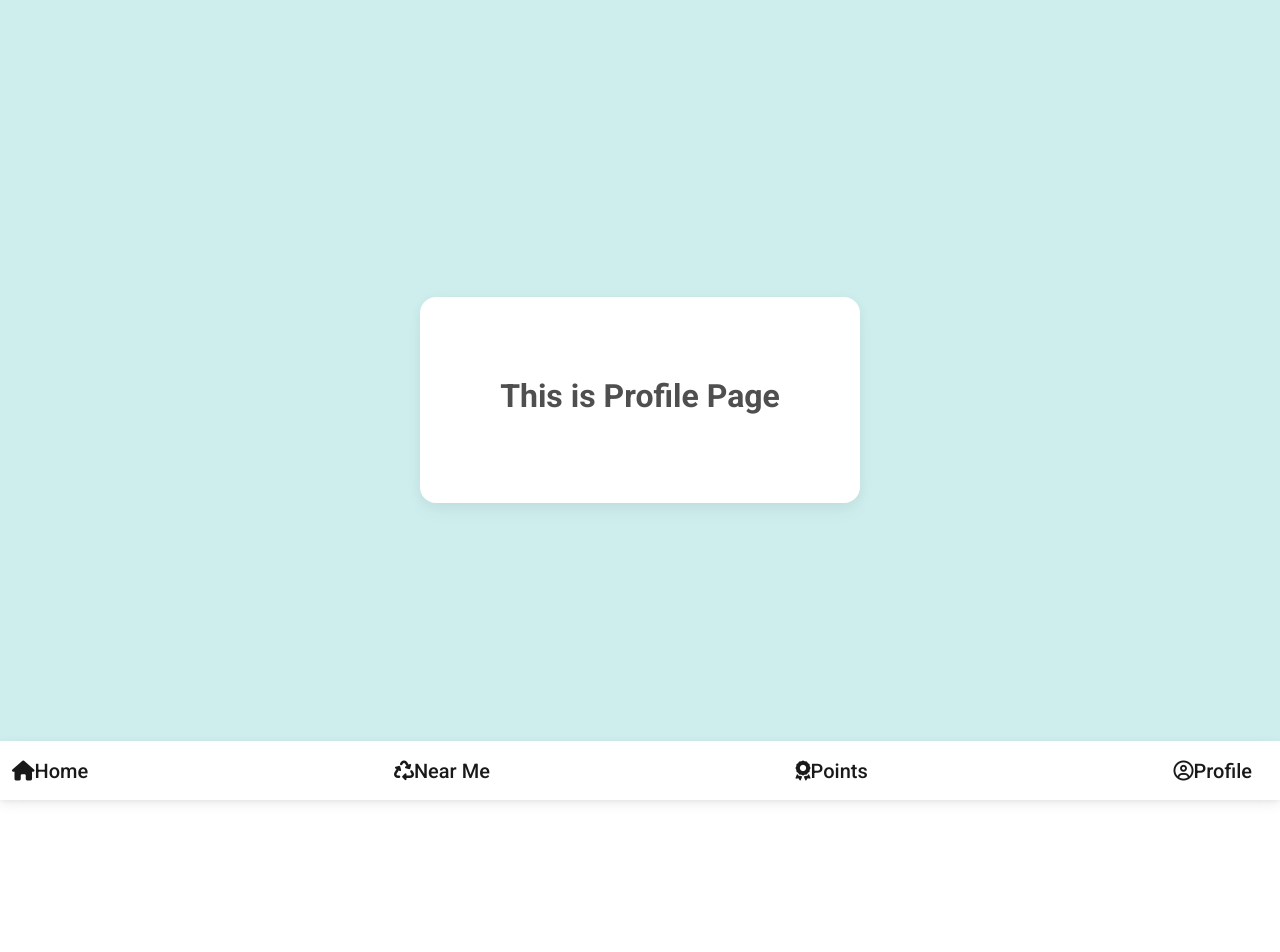
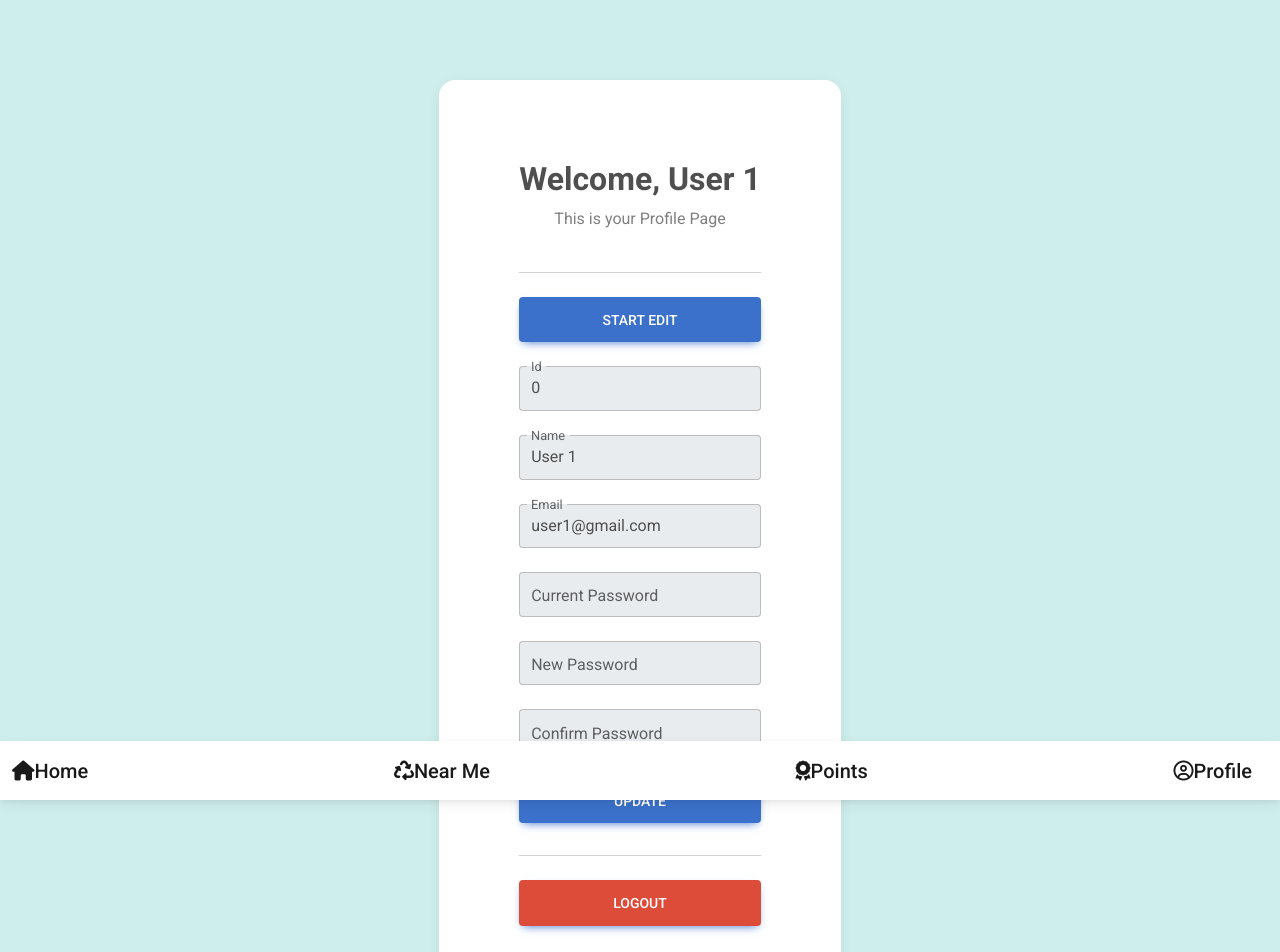
Before and after one commit to dthx2710/csc2012-t12, a React (Vite) app in the folder frontend/: page /profile in a window 1280 px wide. Shown: the top 952 px of the page. Before the commit the page ends 800 px from the top, so only its background shows below. Built offline with nearby package versions, Linux system fonts and the light colour scheme.

Commit message:
simple profile page & logout done

```diff
--- a/frontend/package.json
+++ b/frontend/package.json
@@ -10,6 +10,7 @@
   },
   "dependencies": {
     "@fortawesome/fontawesome-free": "^6.3.0",
+    "axios": "^1.3.4",
     "leaflet": "^1.9.3",
     "mdb-react-ui-kit": "^5.1.0",
     "react": "^18.2.0",
--- a/frontend/src/data/Users.json
+++ b/frontend/src/data/Users.json
@@ -3,14 +3,16 @@
     {
       "id": 0,
       "username": "user1@gmail.com",
-      "password": "password123",
-      "name": "User 1"
+      "password": "asdasd",
+      "name": "User 1",
+      "login": true
     },
     {
       "id": 1,
       "username": "user2@gmail.com",
       "password": "password234",
-      "name": "User 2"
+      "name": "User 2",
+      "login": false
     }
   ]
 }
--- a/frontend/src/routes/Login/Login.jsx
+++ b/frontend/src/routes/Login/Login.jsx
@@ -19,46 +19,38 @@ import userData from '../../data/Users.json'
 
 function Login() {
   const navigate = useNavigate();
-  const [data, setData] = useState([]);
   const [username, setUsername] = useState("");
   const [password, setPassword] = useState("");
-  const [authenticated, setAuthenticated] = useState(localStorage.getItem(localStorage.getItem("authenticated") || false));
 
-  /*
-  const users = [
-    {
-      username: '',
-      password: ''
-    },
-    {
-      username: 'user1@gmail.com',
-      password: 'password123'
-    },
-    {
-      username: 'user2@gmail.com',
-      password: 'password234'
-    },
-  ];*/
-
-  /*
-  const handleSubmit = (e) => {
-    e.preventDefault()
-    const acc = users.find((user) => user.username === username);
-    if (acc && acc.password === password) {
-      setAuthenticated(true)
-      localStorage.setItem('authenticated', true);
-      navigate('/home', { replace: true });
-    }
-  }*/
+  //const fs = require('fs'); // Import the File System module
+  //const users = require('../../data/Users.json');
 
   const handleSubmit = (e) => {
     e.preventDefault()
-    function checkCredentials(username, password){
-      const user = userData.userData.find(user => user.username === username && user.password === password);
-      if (user) {
-        setAuthenticated(true)
-        localStorage.setItem('authenticated', true);
-        navigate('/home', { replace: true });
+    function checkCredentials(username, password) {
+      const currentUser = userData.userData.find(user => user.username === username && user.password === password);
+      if (currentUser) {
+        alert('User logged in successfully.');
+
+        /*
+        axios.put("http://localhost:3001/userData/" + currentUser.id, {
+          id: currentUser.id,
+          username: currentUser.username,
+          password: currentUser.password,
+          name: currentUser.name,
+          login: true,
+        }).then((response) => {
+          console.log(response.status, response.data.token);
+        }).catch((error) => {
+          console.error(error);
+        });*/
+
+        // Navigate to homepage
+        window.location.href = "/Home";
+        //navigate('/home', { replace: true });
+      } else {
+        // Show an error message if the email and password do not match any user
+        alert("Invalid email or password. Please try again.");
       }
     }
     checkCredentials(username, password);
--- a/frontend/src/routes/Profile/Profile.jsx
+++ b/frontend/src/routes/Profile/Profile.jsx
@@ -1,7 +1,8 @@
 import 'mdb-react-ui-kit/dist/css/mdb.min.css';
 import "@fortawesome/fontawesome-free/css/all.min.css";
-import { Link } from "react-router-dom";
-import React, { useState } from 'react';
+import { Link, Routes, Route, useNavigate } from 'react-router-dom';
+import axios from "axios";
+import React, { useState, useEffect } from 'react';
 import {
   MDBNavbar,
   MDBContainer,
@@ -11,12 +12,122 @@ import {
   MDBRow,
   MDBCol,
   MDBCard,
-  MDBCardBody
+  MDBCardBody,
+  MDBInput,
+  MDBBtn
 }
   from 'mdb-react-ui-kit';
 import './Profile.css';
+import userData from '../../data/Users.json'
 
 function Profile() {
+
+  const navigate = useNavigate();
+
+  const currentUser = userData.userData.find(user => user.login);
+  const [disableEditing, setDisableEditing] = useState(true);
+  const [id, setId] = useState(currentUser.id);
+  const [name, setName] = useState(currentUser.name);
+  const [email, setEmail] = useState(currentUser.username);
+  const [currentPassword, setCurrentPassword] = useState('');
+  const [newPassword, setNewPassword] = useState('');
+  const [confirmPassword, setConfirmPassword] = useState('');
+
+
+  const startEditClick = () => {
+    setDisableEditing(false);
+  };
+
+  const stopEditClick = () => {
+    setDisableEditing(true);
+  };
+
+  const handleNameChange = (event) => {
+    setName(event.target.value);
+  };
+
+  const handleEmailChange = (event) => {
+    setEmail(event.target.value);
+  };
+
+  const handleCurrentPasswordChange = (event) => {
+    setCurrentPassword(event.target.value);
+  };
+
+  const handleNewPasswordChange = (event) => {
+    setNewPassword(event.target.value);
+  };
+
+  const handleConfirmPasswordChange = (event) => {
+    setConfirmPassword(event.target.value);
+  };
+
+  const handleSubmit = (event) => {
+    event.preventDefault();
+
+    // Validate current password
+    if (currentPassword !== currentUser.password) {
+      alert('Current password is incorrect.');
+      return;
+    }
+
+    // Validate new password
+    if (newPassword && newPassword !== confirmPassword) {
+      alert('New password and confirm password must match.');
+      return;
+    }
+
+    // Update user data
+    const updatedUser = {
+      ...currentUser,
+      name,
+      username: email,
+      password: newPassword || currentUser.password,
+    };
+    const updatedUserData = userData.userData.map(user => {
+      if (user.id === currentUser.id) {
+        return updatedUser;
+      } else {
+        return user;
+      }
+    });
+    userData.userData = updatedUserData;
+    alert('Profile updated successfully.');
+    axios.put("http://localhost:3001/userData/" + currentUser.id, {
+      id: currentUser.id,
+      username: email,
+      password: newPassword,
+      name: name,
+      login: true,
+    }).then((response) => {
+      console.log(response.status, response.data.token);
+    });
+
+    // Clear form
+    setCurrentPassword("");
+    setNewPassword("");
+    setConfirmPassword("");
+  };
+
+  const handleLogout = (e) => {
+    e.preventDefault();
+
+    // Update database
+    axios.put("http://localhost:3001/userData/" + currentUser.id, {
+      id: currentUser.id,
+      username: currentUser.username,
+      password: currentUser.password,
+      name: currentUser.name,
+      login: false,
+    }).then((response) => {
+      console.log(response.status, response.data.token);
+    });
+
+    // Navigate to homepage
+    window.location.href = "/";
+  }
+
+
   return (
     <><MDBContainer fluid>
 
@@ -26,7 +137,36 @@ function Profile() {
           <MDBCard className='bg-white my-5 mx-auto' style={{ borderRadius: '1rem', maxWidth: '500px' }}>
             <MDBCardBody className='p-5 w-100 d-flex flex-column'>
 
-              <h2 className="fw-bold mb-2 text-center">This is Profile Page</h2>
+              <h2 className="fw-bold mb-2 text-center">Welcome, {currentUser.name}</h2>
+              <p className="text-black-50 mb-3">This is your Profile Page</p>
+
+              <hr className="my-4" />
+
+              <MDBBtn className="mb-4 w-100" size='lg' color="primary" onClick={startEditClick} disabled={!disableEditing}>Start Edit</MDBBtn>
+
+              <form method='POST' onSubmit={handleSubmit}>
+                <MDBInput wrapperClass='mb-4 w-100' type='text' label='Id' size="lg" value={id} disabled={true} />
+                <MDBInput wrapperClass='mb-4 w-100' type='text' label='Name' size="lg" value={name} onChange={handleNameChange} disabled={disableEditing} />
+                <MDBInput wrapperClass='mb-4 w-100' type='email' label='Email' size="lg" value={email} onChange={handleEmailChange} disabled={disableEditing} />
+                <MDBInput wrapperClass='mb-4 w-100' type='password' label='Current Password' size="lg" value={currentPassword} onChange={handleCurrentPasswordChange} disabled={disableEditing} />
+                <MDBInput wrapperClass='mb-4 w-100' type='password' label='New Password' size="lg" value={newPassword} onChange={handleNewPasswordChange} disabled={disableEditing} />
+                <MDBInput wrapperClass='mb-4 w-100' type='password' label='Confirm Password' size="lg" value={confirmPassword} onChange={handleConfirmPasswordChange} disabled={disableEditing} />
+
+
+                <MDBBtn className="mb-2 w-100" size='lg' color="primary" onClick={stopEditClick}>Update</MDBBtn>
+
+              </form>
+
+              <hr className="my-4" />
+
+              <form onSubmit={handleLogout}>
+                <MDBBtn className="mb-2 w-100" size="lg" style={{ backgroundColor: '#dd4b39' }}>
+                  Logout
+                </MDBBtn>
+              </form>
+
+
+
 
             </MDBCardBody>
           </MDBCard>
@@ -36,7 +176,7 @@ function Profile() {
 
     </MDBContainer>
 
-    <MDBNavbar fixed='bottom' light style={{ backgroundColor: '#FFFFFF' }}>
+      <MDBNavbar fixed='bottom' light style={{ backgroundColor: '#FFFFFF' }}>
         <MDBContainer fluid>
           <MDBNavbarBrand>
             <MDBIcon fas icon="home" />
```
Also changed, not shown: 2 other files (tests, documents, lock files or other folders).
